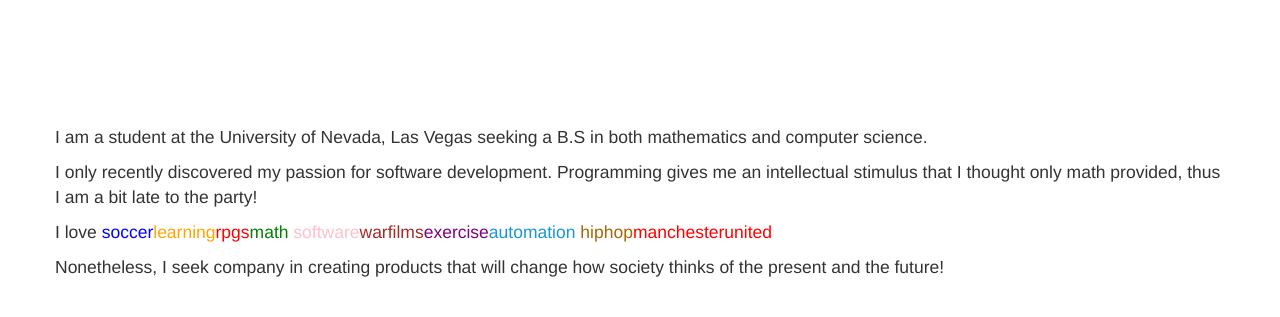
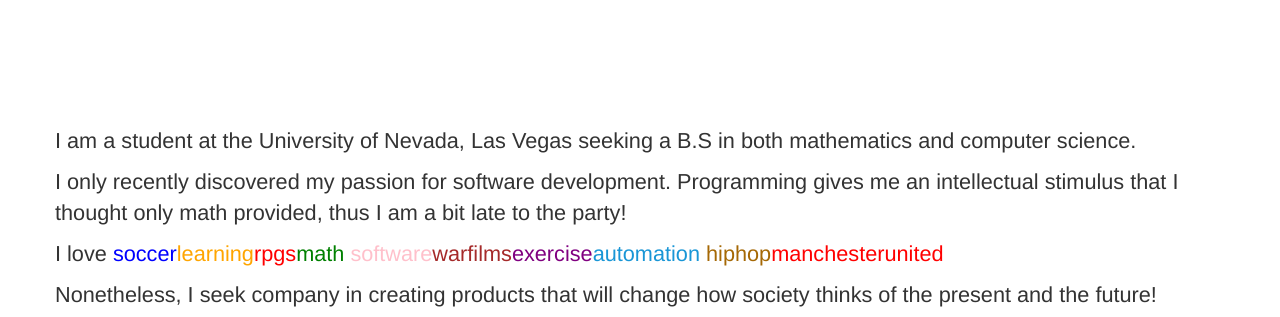
Before and after one commit to ArakelyanEdgar/Edgar-Arakelyan---Personal-Website, a website: page views/main.html in a window 1280 px wide. Shown: the part 444-761 px from the top of the page. Drawn offline with nearby package versions, Linux system fonts and the light colour scheme; files that its build step writes are made by us from their sources; files whose address does not match are found by name.

Commit message:
css changes

```diff
--- a/styles/mainStyles.css
+++ b/styles/mainStyles.css
@@ -67,7 +67,7 @@
 }
 
 p{
-    font-size: 125%;
+    font-size: 155%;
 }
 
 h1{
```
